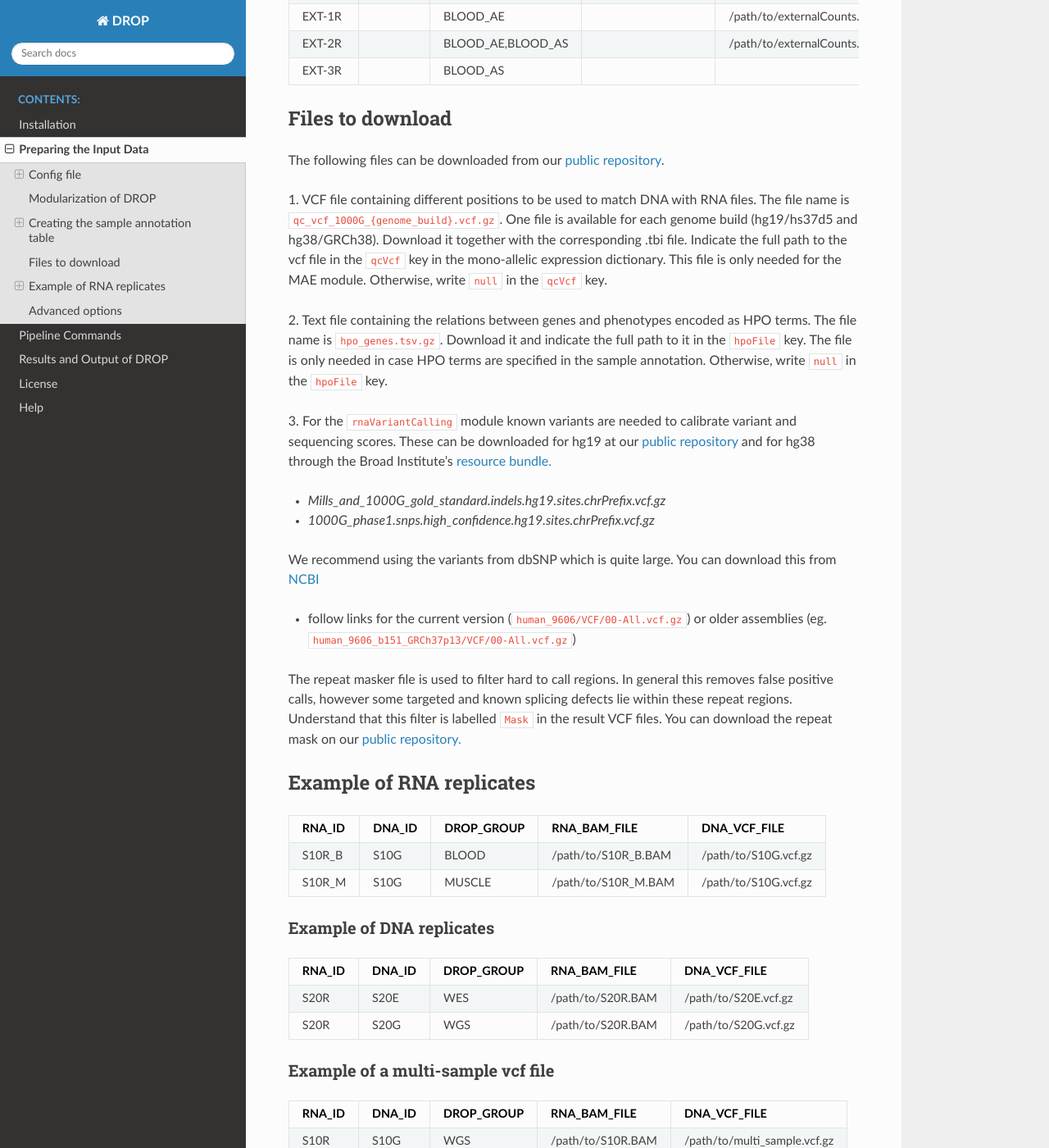
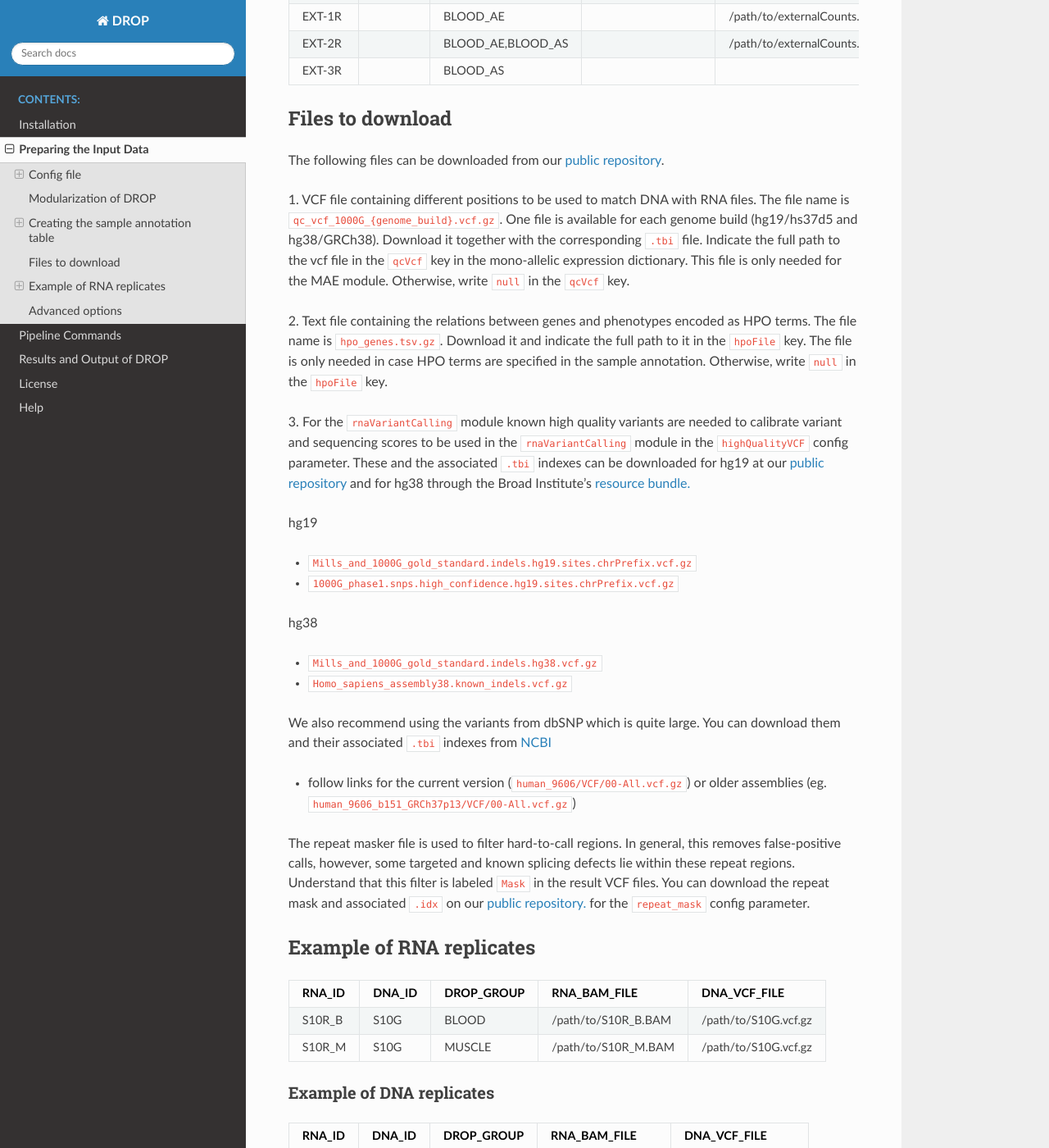
Before and after one commit to gagneurlab/drop, a Sphinx documentation site: the page built from docs/source/prepare.rst, in a window 1280 px wide and 1400 px high, scrolled down 7237 px. Shown: the whole window at 82% size. Built offline with Sphinx 7.4.7 and the Read the Docs theme 2.0.0, drawn with Linux system fonts in a browser that asks for light colours.

Commit message:
update download files

```diff
--- a/docs/source/prepare.rst
+++ b/docs/source/prepare.rst
@@ -308,7 +308,7 @@ The following files can be downloaded from our `public repository <https://www.c
 
 1. VCF file containing different positions to be used to match DNA with RNA files.
 The file name is ``qc_vcf_1000G_{genome_build}.vcf.gz``. One file is available for each
-genome build (hg19/hs37d5 and hg38/GRCh38). Download it together with the corresponding .tbi file.
+genome build (hg19/hs37d5 and hg38/GRCh38). Download it together with the corresponding ``.tbi`` file.
 Indicate the full path to the vcf file in the ``qcVcf`` key in the mono-allelic expression dictionary.
 This file is only needed for the MAE module. Otherwise, write ``null`` in the ``qcVcf`` key.
 
@@ -318,18 +318,25 @@ Download it and indicate the full path to it in the ``hpoFile`` key.
 The file is only needed in case HPO terms are specified in the sample annotation.
 Otherwise, write ``null`` in the ``hpoFile`` key.
 
-3. For the ``rnaVariantCalling`` module known variants are needed to calibrate variant and sequencing scores.
-These can be downloaded for hg19 at our `public repository <https://www.cmm.in.tum.de/public/paper/drop_analysis/resource/>`_
+3. For the ``rnaVariantCalling`` module known high quality variants are needed to calibrate variant and sequencing scores to be used in the ``rnaVariantCalling`` module in the ``highQualityVCF`` config parameter.
+These and the associated ``.tbi`` indexes can be downloaded for hg19 at our `public repository <https://www.cmm.in.tum.de/public/paper/drop_analysis/resource/>`_
 and for hg38 through the Broad Institute's `resource bundle. <https://gatk.broadinstitute.org/hc/en-us/articles/360035890811-Resource-bundle>`_
 
-* `Mills_and_1000G_gold_standard.indels.hg19.sites.chrPrefix.vcf.gz`
-* `1000G_phase1.snps.high_confidence.hg19.sites.chrPrefix.vcf.gz`
+hg19
 
-We recommend using the variants from dbSNP which is quite large. You can download this from `NCBI <https://ftp.ncbi.nih.gov/snp/organisms/>`_
+* ``Mills_and_1000G_gold_standard.indels.hg19.sites.chrPrefix.vcf.gz``
+* ``1000G_phase1.snps.high_confidence.hg19.sites.chrPrefix.vcf.gz``
+
+hg38
+
+* ``Mills_and_1000G_gold_standard.indels.hg38.vcf.gz``
+* ``Homo_sapiens_assembly38.known_indels.vcf.gz``
+
+We also recommend using the variants from dbSNP which is quite large. You can download them and their associated ``.tbi`` indexes from `NCBI <https://ftp.ncbi.nih.gov/snp/organisms/>`_
 
 * follow links for the current version (``human_9606/VCF/00-All.vcf.gz``) or older assemblies (eg. ``human_9606_b151_GRCh37p13/VCF/00-All.vcf.gz``)
 
-The repeat masker file is used to filter hard to call regions. In general this removes false positive calls, however some targeted and known splicing defects lie within these repeat regions. Understand that this filter is labelled ``Mask`` in the result VCF files. You can download the repeat mask on our `public repository. <https://www.cmm.in.tum.de/public/paper/drop_analysis/resource/>`_
+The repeat masker file is used to filter hard-to-call regions. In general, this removes false-positive calls, however, some targeted and known splicing defects lie within these repeat regions. Understand that this filter is labeled ``Mask`` in the result VCF files. You can download the repeat mask and associated ``.idx`` on our `public repository. <https://www.cmm.in.tum.de/public/paper/drop_analysis/resource/>`_ for the ``repeat_mask`` config parameter.
 
 Example of RNA replicates
 -------------------------
```
